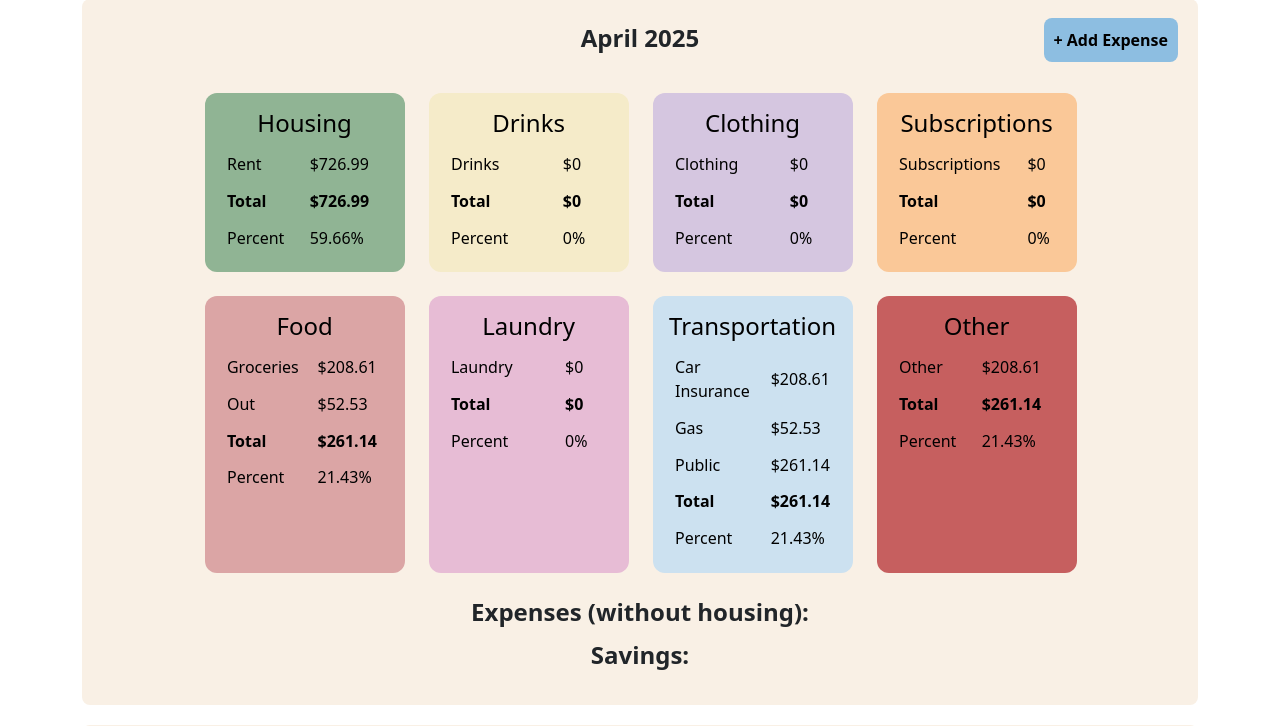
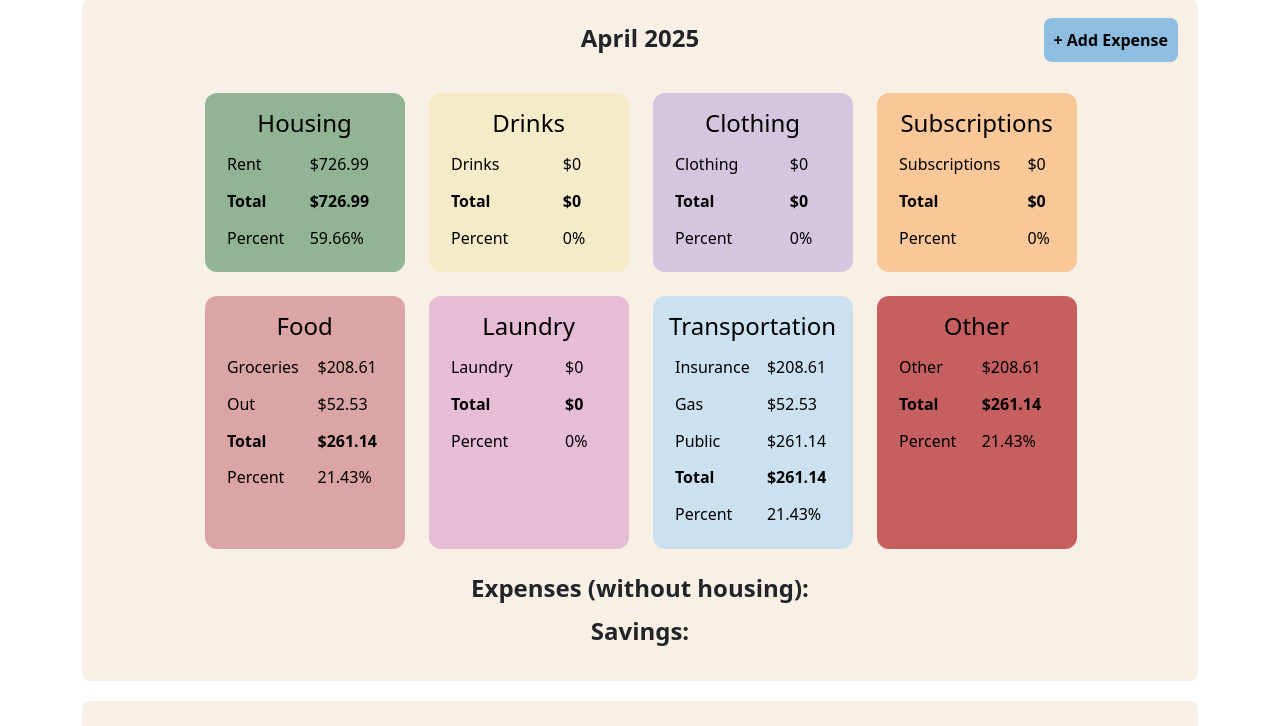
Before and after one commit to AbieSafdie171/OatFinanceApp, a Flask app: page /budget_calculator in a window 1280 px wide. Shown: the part 81-807 px from the top of the page. Run offline with Flask 3, Linux system fonts and the light colour scheme; some libraries are stand-ins or nearby versions.

Commit message:
budget skeleton 3

```diff
--- a/templates/budget_calculator.html
+++ b/templates/budget_calculator.html
@@ -74,7 +74,7 @@
             <div class="category transportation">
                 <h4>Transportation</h4>
                 <table>
-                  <tr><td>Car Insurance</td><td>$208.61</td></tr>
+                  <tr><td>Insurance</td><td>$208.61</td></tr>
                   <tr><td>Gas</td><td>$52.53</td></tr>
                   <tr><td>Public</td><td>$261.14</td></tr>
                   <tr><th>Total</th><th>$261.14</th></tr>
```
Also changed, not shown: static/js/budget.js (added).
